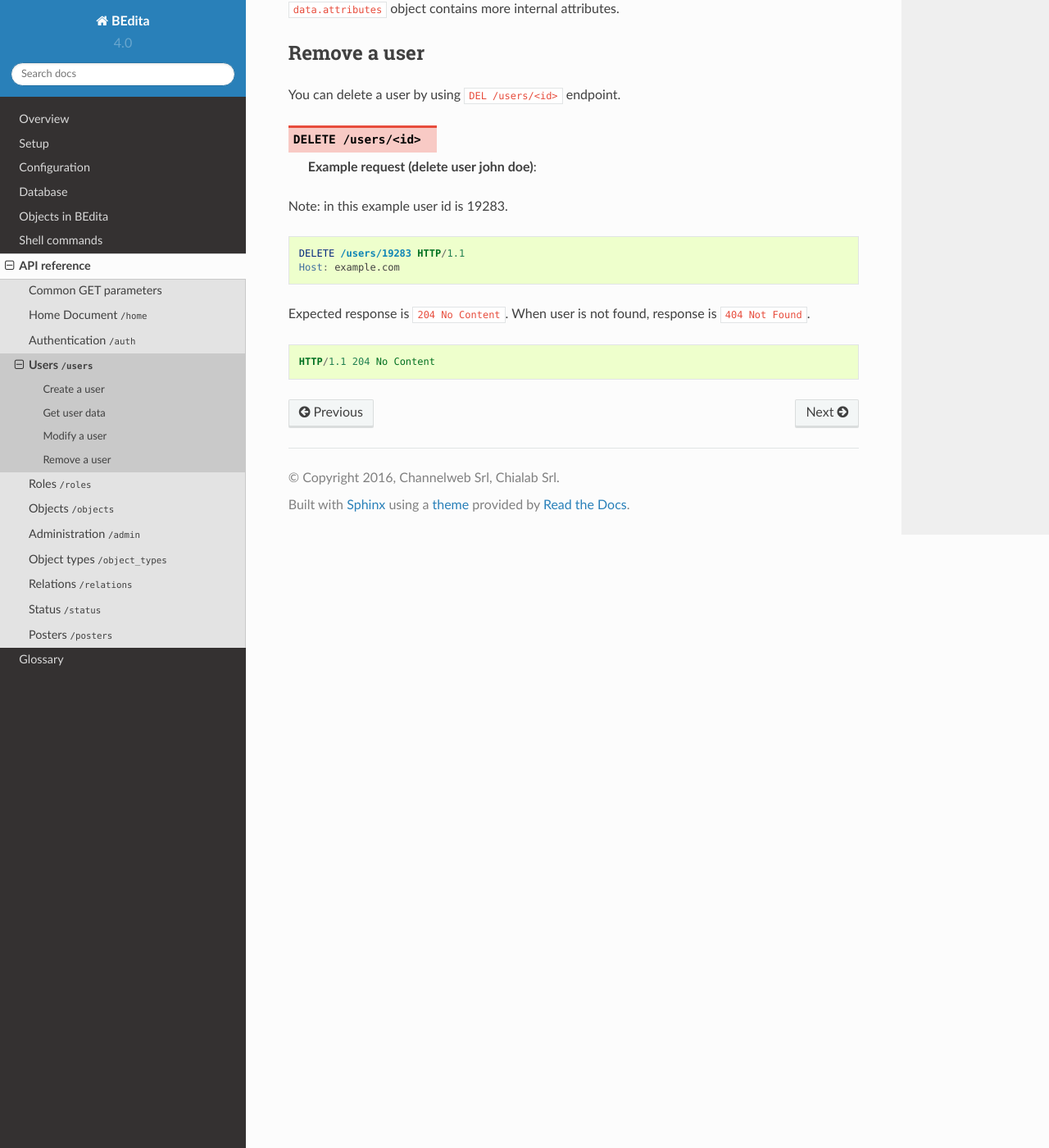
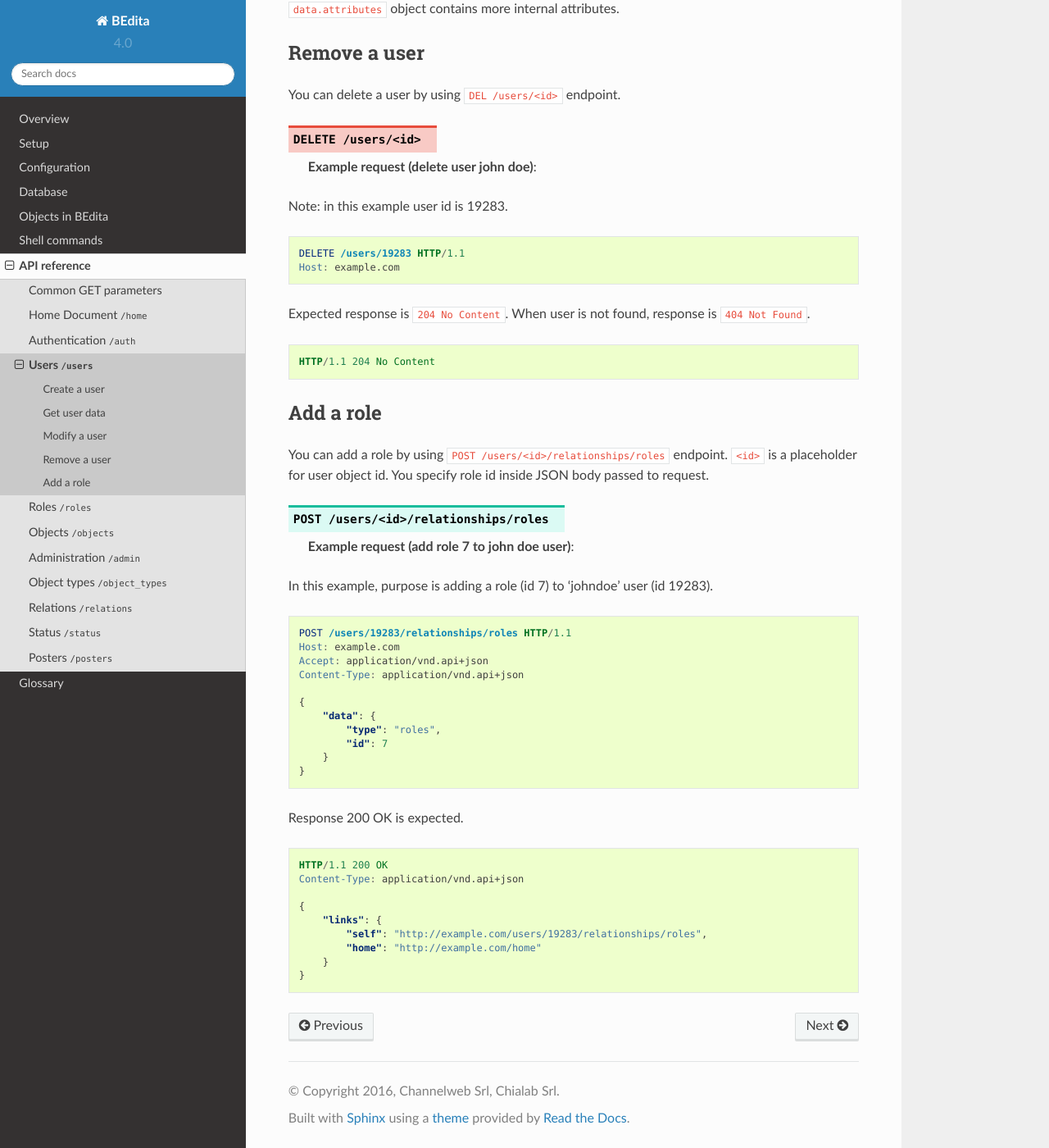
Before and after one commit to bedita/docs, a Sphinx documentation site: the page built from source/endpoints/users.rst, in a window 1280 px wide and 1400 px high, scrolled down 4301 px. Shown: the whole window at 82% size. Built offline with Sphinx 7.4.7 and the Read the Docs theme 2.0.0, drawn with Linux system fonts in a browser that asks for light colours; some of the changed text lies outside the part shown.

Commit message:
feat: docu for users - add a role

```diff
--- a/source/endpoints/users.rst
+++ b/source/endpoints/users.rst
@@ -2,7 +2,7 @@ Users ``/users``
 =================
 
 You can manage user data by using ``/users`` endpoint.
-It provides users management: creation, data retrieval, modification and removal.
+It provides users management: creation, data retrieval, modification, removal and roles associations.
 
 Create a user
 -------------
@@ -246,3 +246,44 @@ Expected response is ``204 No Content``. When user is not found, response is ``4
 .. sourcecode:: http
 
     HTTP/1.1 204 No Content
+
+Add a role
+----------
+
+You can add a role by using ``POST /users/<id>/relationships/roles`` endpoint.
+``<id>`` is a placeholder for user object id.
+You specify role id inside JSON body passed to request.
+
+.. http:post:: /users/<id>/relationships/roles
+
+    **Example request (add role 7 to john doe user)**:
+
+In this example, purpose is adding a role (id 7) to 'johndoe' user (id 19283).
+
+.. sourcecode:: http
+
+    POST /users/19283/relationships/roles HTTP/1.1
+    Host: example.com
+    Accept: application/vnd.api+json
+    Content-Type: application/vnd.api+json
+
+    {
+        "data": {
+            "type": "roles",
+            "id": 7
+        }
+    }
+
+Response 200 OK is expected.
+
+.. sourcecode:: http
+
+    HTTP/1.1 200 OK
+    Content-Type: application/vnd.api+json
+
+    {
+        "links": {
+            "self": "http://example.com/users/19283/relationships/roles",
+            "home": "http://example.com/home"
+        }
+    }
```
